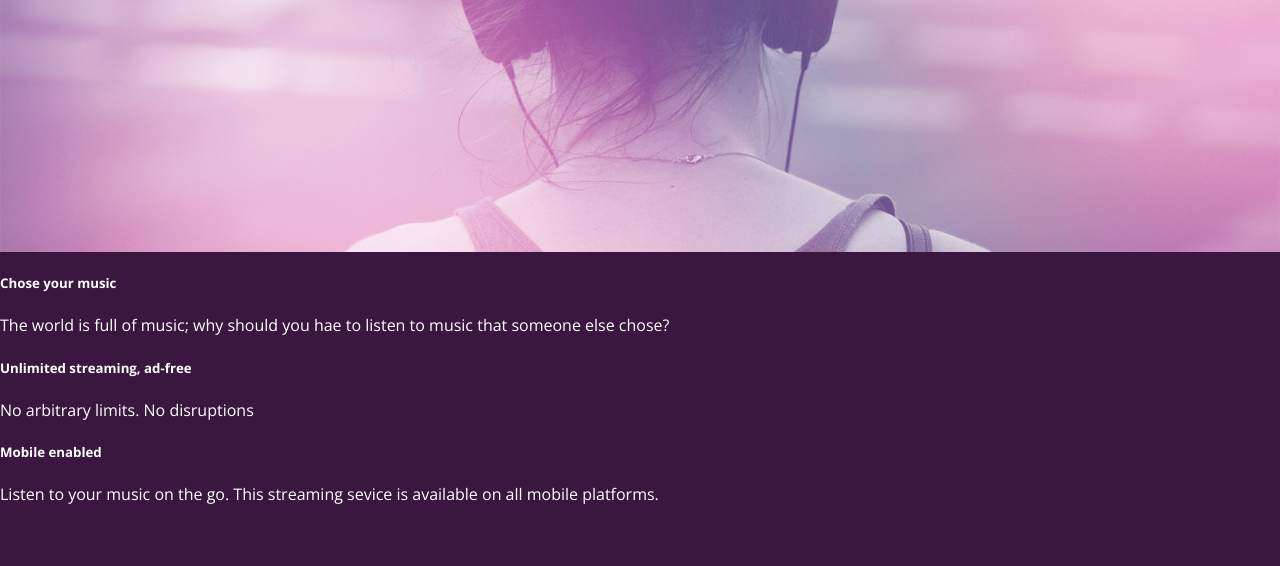
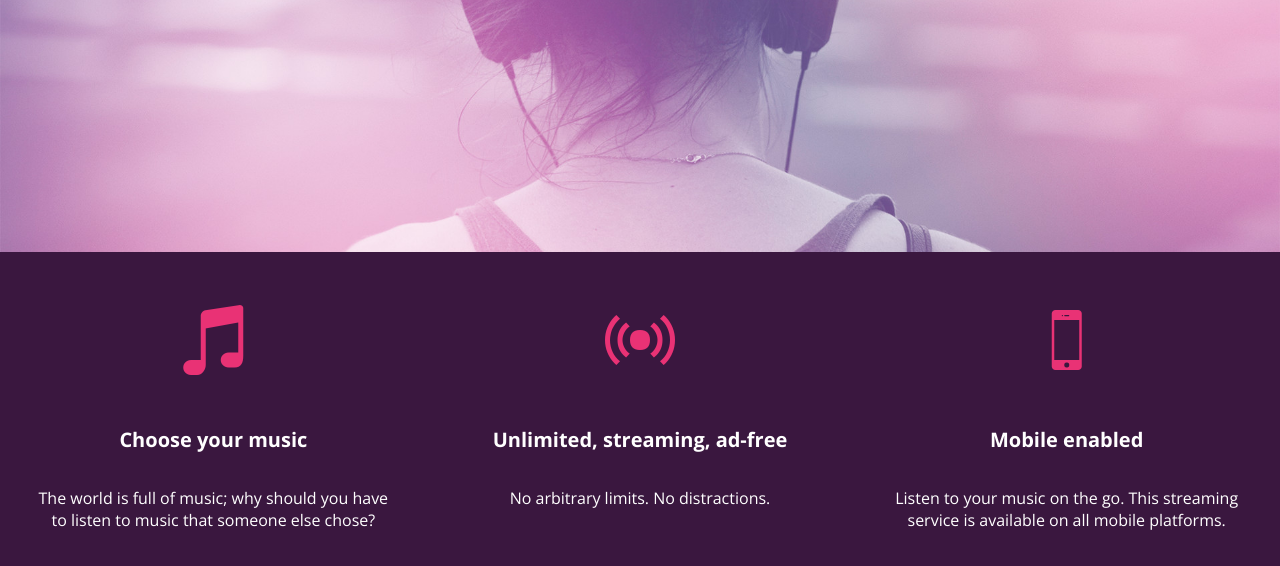
Before and after one commit to ZayneBerndt/bloc-jams, a plain HTML site: page index.html in a window 1280 px wide. Shown: the part 444-1010 px from the top of the page. Before the commit the page ends 949 px from the top, so only its background shows below. Drawn offline with nearby package versions, Linux system fonts and the light colour scheme.

Commit message:
Add CSS Styles Correction

```diff
--- a/index.html
+++ b/index.html
@@ -8,7 +8,7 @@
         <link rel="stylesheet" type="text/css" href="styles/main.css">
      </head>
 
-    </head>
+
         <body class="landing">
             <nav class="navbar">   <!-- navigation bar -->
                 <img src="assets/images/bloc_jams_logo.jpg" alt="bloc jams logo" class="logo">
@@ -17,19 +17,22 @@
             <h1 class="hero-title">Turn up the music!</h1>
 
       </section>
-      <section> <!-- selling points -->
-            <div>
-                <h5>Chose your music</h5>
-                <p>The world is full of music; why should you hae to listen to music that someone else chose? </p>
+       <section class="selling-points"> <!-- selling points -->
+             <div class="point">
+                 <span class="ion-music-note"></span>
+                 <h5 class="point-title">Choose your music</h5>
+                 <p class="point-description">The world is full of music; why should you have to listen to music that someone else chose?</p>
             </div>
 
-            <div>
-               <h5>Unlimited streaming, ad-free</h5>
-               <p>No arbitrary limits. No disruptions</p>
+            <div class="point">
+                 <span class="ion-radio-waves"></span>
+                 <h5 class="point-title">Unlimited, streaming, ad-free</h5>
+                 <p class="point-description">No arbitrary limits. No distractions.</p>
             </div>
-            <div>
-               <h5>Mobile enabled</h5>
-               <p> Listen to your music on the go. This streaming sevice is available on all mobile platforms. </p>
+            <div class="point">
+                 <span class="ion-iphone"></span>
+                 <h5 class="point-title">Mobile enabled</h5>
+                 <p class="point-description">Listen to your music on the go. This streaming service is available on all mobile platforms.</p>
            </div>
       </section>
      </body>
```
